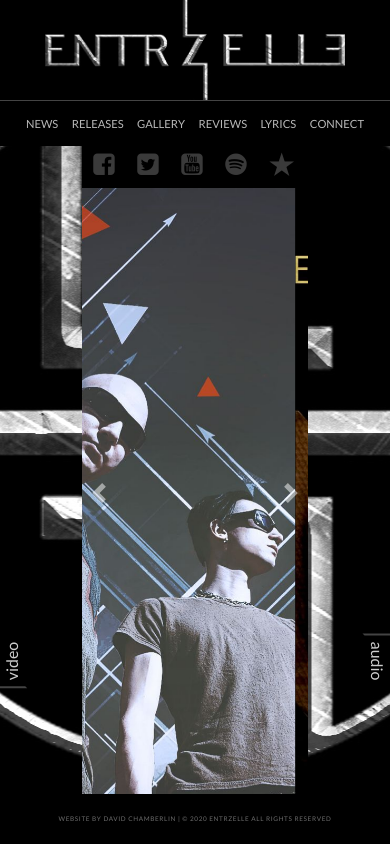
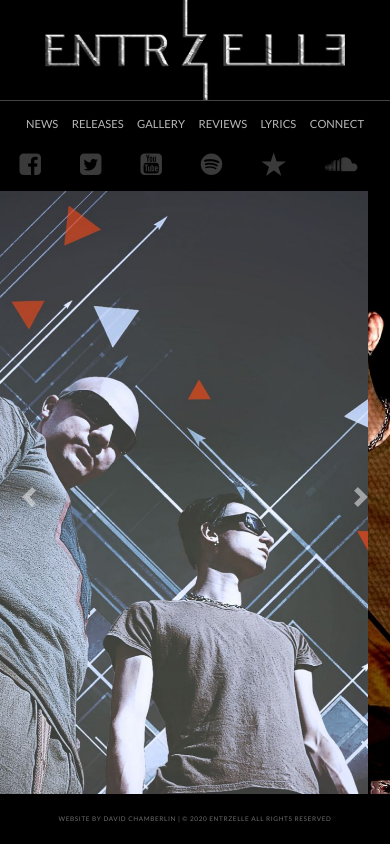
Before and after one commit to soniclouds/entrzelle.com, a React (Create React App) app: page / in a window 390 px wide. Built offline with nearby package versions, Linux system fonts and the light colour scheme; what strapi-sdk-javascript would draw is missing.

Commit message:
component-content-container--outer RWD - first pass complete

```diff
--- a/src/assets/css/ContentComponent.scss
+++ b/src/assets/css/ContentComponent.scss
@@ -7,8 +7,24 @@
     overflow: scroll;
 }
 
+
 @media screen and (max-width: 1280px) {
     .component-content-container--outer {
         width: 58%;
     }
 }
+@media screen and (max-width: 1024px) { // iPad
+    .component-content-container--outer {
+        width: 70%;
+    }
+}
+@media screen and (max-width: 812px) { // iPhone X
+    .component-content-container--outer {
+        width: 88%;
+    }
+}
+@media screen and (max-width: 736px) { // iPhone 6/7/8 Plus
+    .component-content-container--outer {
+        width: 100%;
+    }
+}
```
